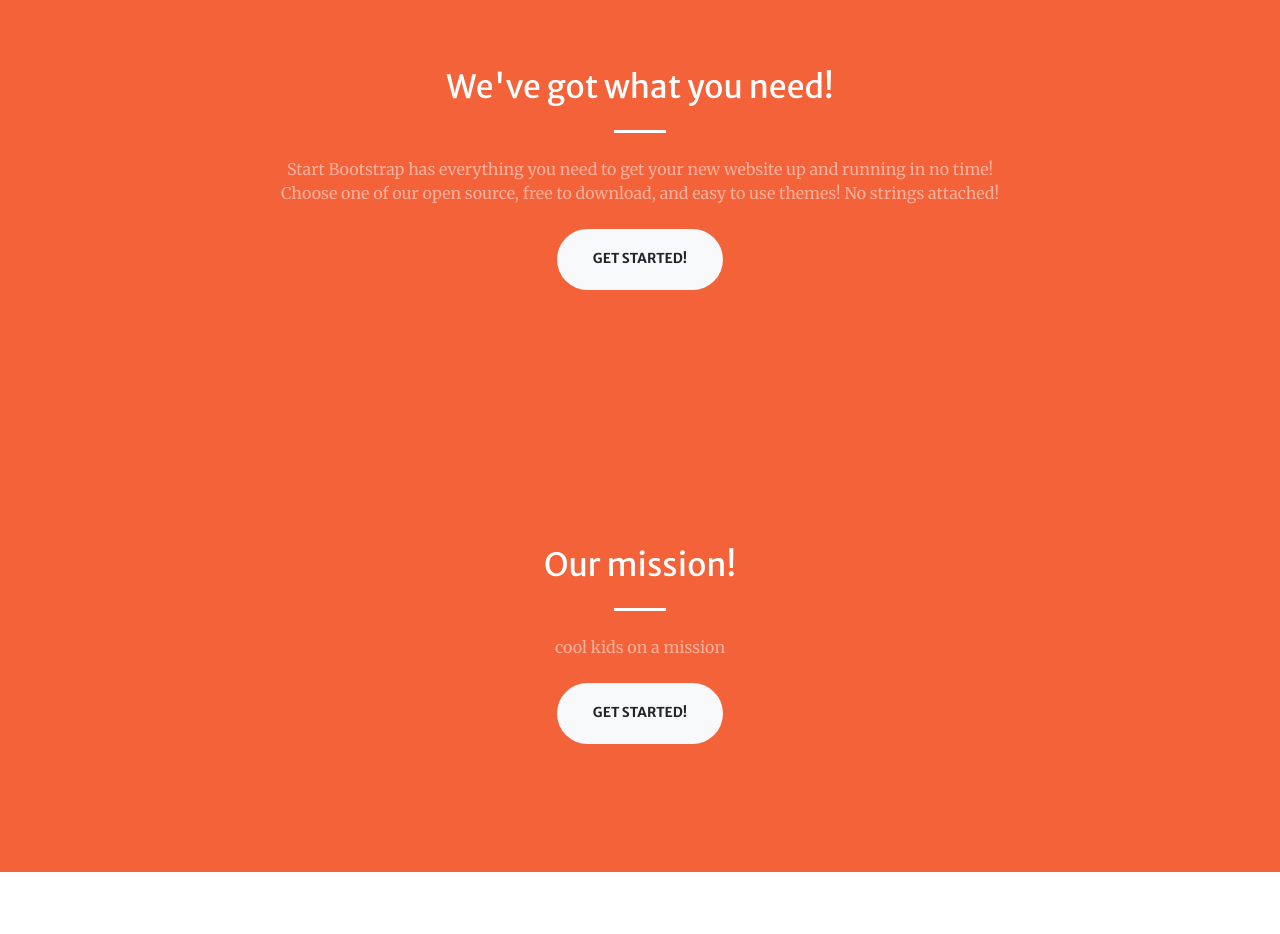
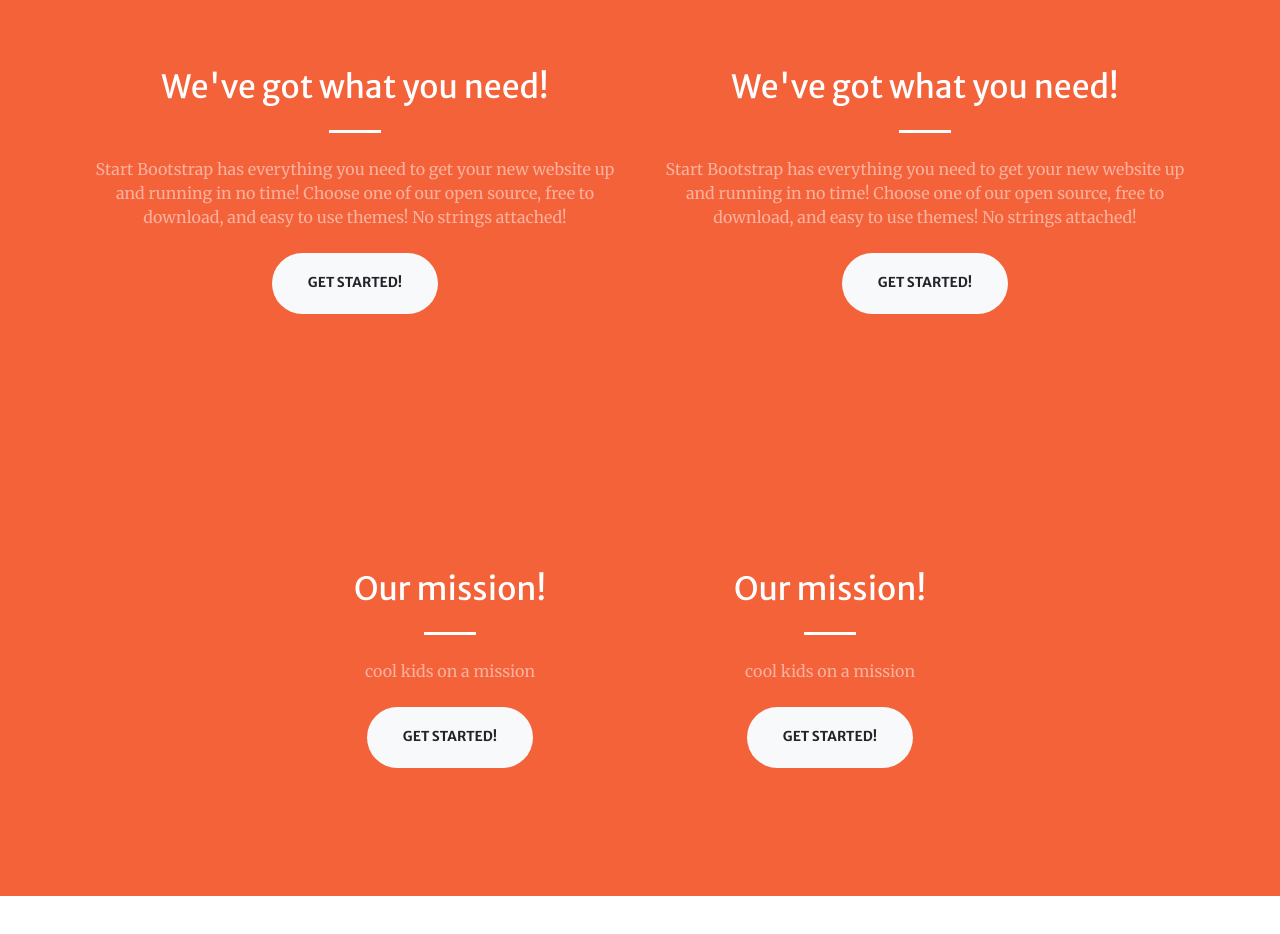
Before and after one commit to kranz-wolfe-associates/kranzwolfe.com, a website with bundled scripts: page index.html in a window 1280 px wide. Shown: the part 860-1794 px from the top of the page. Built offline with nearby package versions, Linux system fonts and the light colour scheme.

Commit message:
text change

```diff
--- a/index.html
+++ b/index.html
@@ -75,7 +75,13 @@
     <section class="page-section bg-primary" id="about">
         <div class="container">
             <div class="row justify-content-center">
-                <div class="col-lg-8 text-center">
+                <div class="col-lg-6 text-center">
+                    <h2 class="text-white mt-0">We've got what you need!</h2>
+                    <hr class="divider light my-4">
+                    <p class="text-white-50 mb-4">Start Bootstrap has everything you need to get your new website up and running in no time! Choose one of our open source, free to download, and easy to use themes! No strings attached!</p>
+                    <a class="btn btn-light btn-xl js-scroll-trigger" href="#services">Get Started!</a>
+                </div>
+                <div class="col-lg-6 text-center">
                     <h2 class="text-white mt-0">We've got what you need!</h2>
                     <hr class="divider light my-4">
                     <p class="text-white-50 mb-4">Start Bootstrap has everything you need to get your new website up and running in no time! Choose one of our open source, free to download, and easy to use themes! No strings attached!</p>
@@ -89,7 +95,13 @@
     <section class="page-section bg-primary" id="mission">
         <div class="container">
             <div class="row justify-content-center">
-                <div class="col-lg-8 text-center">
+                <div class="col-lg-4 text-center">
+                    <h2 class="text-white mt-0">Our mission!</h2>
+                    <hr class="divider light my-4">
+                    <p class="text-white-50 mb-4">cool kids on a mission</p>
+                    <a class="btn btn-light btn-xl js-scroll-trigger" href="#services">Get Started!</a>
+                </div>
+                <div class="col-lg-4 text-center">
                     <h2 class="text-white mt-0">Our mission!</h2>
                     <hr class="divider light my-4">
                     <p class="text-white-50 mb-4">cool kids on a mission</p>
```
